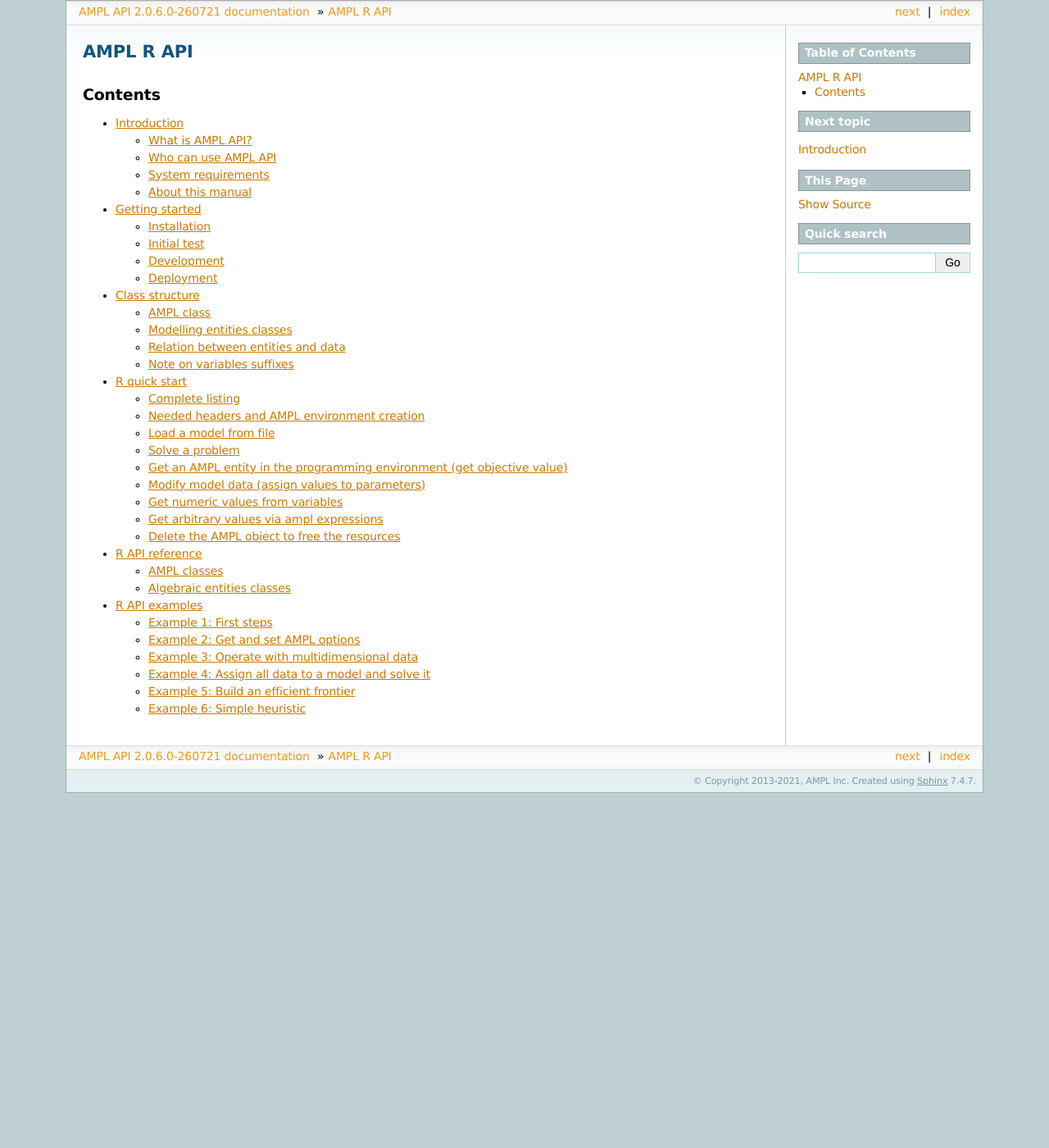
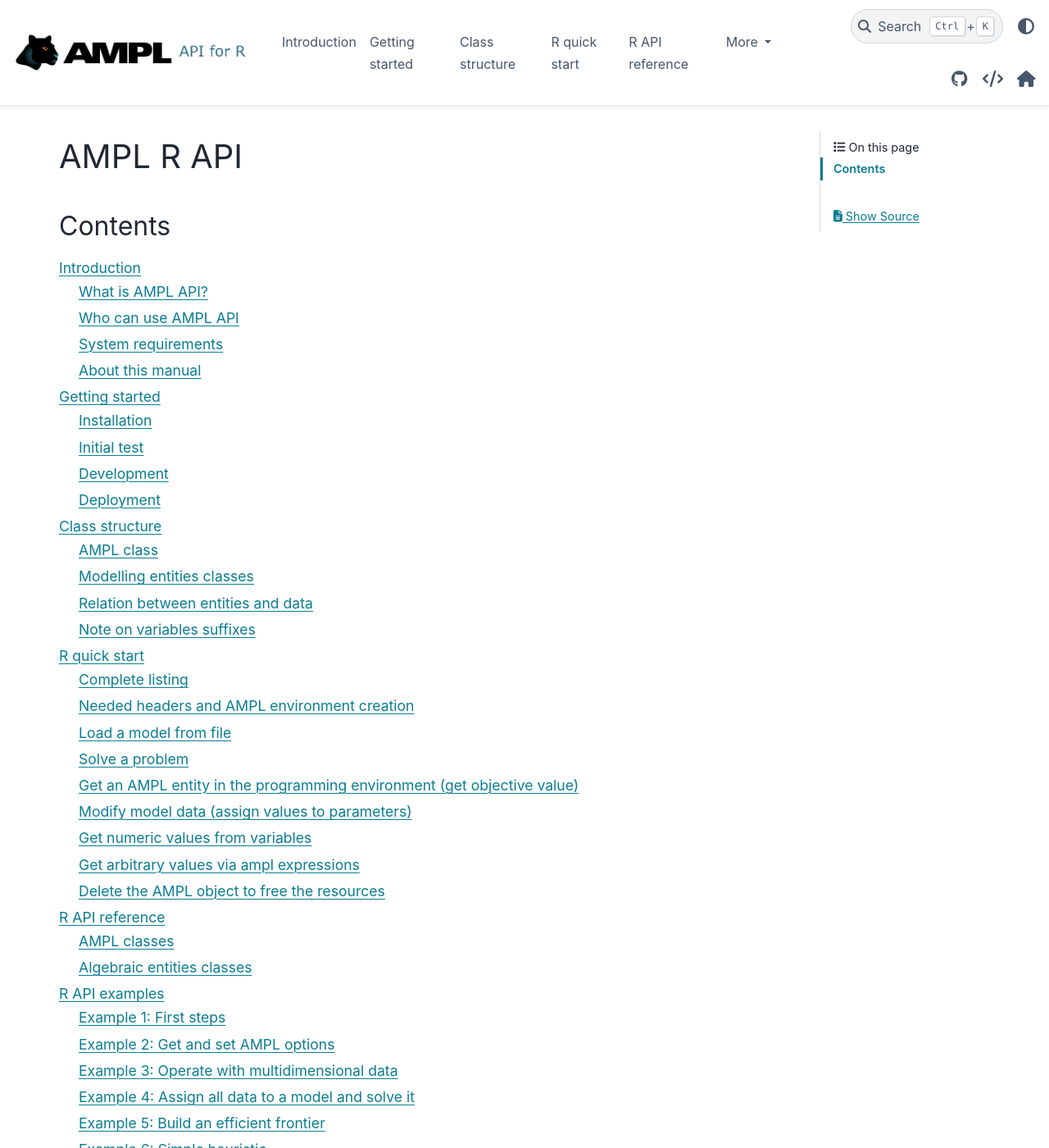
Before and after one commit to ampl/rAMPL, a Sphinx documentation site: the page built from docs/source/index.rst, in a window 1280 px wide and 1400 px high. Shown: the whole window at 82% size. Built offline with Sphinx 7.4.7 and the PyData theme 0.15.4, drawn with Linux system fonts in a browser that asks for light colours; some of the changed text lies outside the part shown.

Commit message:
Switch to PyData theme for documentation

```diff
--- /dev/null
+++ b/docs/requirements.txt
@@ -0,0 +1,2 @@
+pydata-sphinx-theme
+sphinx==4.2.0
--- a/docs/source/conf.py
+++ b/docs/source/conf.py
@@ -11,12 +11,15 @@
 # All configuration values have a default; values that are commented out
 # serve to show the default.
 
-import sys, os
+import sys
+import os
+import datetime
+
 
 # -- General configuration -----------------------------------------------------
 
 # If your documentation needs a minimal Sphinx version, state it here.
-#needs_sphinx = '1.0'
+needs_sphinx = '4.2.0'
 
 # Add any Sphinx extension module names here, as strings. They can be extensions
 # coming with Sphinx (named 'sphinx.ext.*') or your custom ones.
@@ -40,16 +43,14 @@
 # General information about the project.
 project = u'AMPL API'
 
-copyright = u'2013-2021, AMPL Inc'
+copyright = u'2018-{}, AMPL Optimization Inc'.format(
+    datetime.date.today().year)
 
 # Version numbers to be  defined at command line
 # The short X.Y version.
-version =  '2.0'
+version = '2.0'
 # The full version, including alpha/beta/rc tags.
 release = '2.0.6.0-260721'
-
-
-
 
 
 # The language for content autogenerated by Sphinx. Refer to documentation
@@ -92,7 +93,29 @@
 
 # The theme to use for HTML and HTML Help pages.  See the documentation for
 # a list of builtin themes.
-html_theme = u'sphinxdoc'
+#html_theme = u'sphinxdoc'
+html_theme = 'pydata_sphinx_theme'
+html_theme_options = {
+    "logo_link": "index",
+    "icon_links": [
+        {
+            "name": "GitHub",
+            "url": "https://github.com/ampl/rAMPL",
+            "icon": "fab fa-github"
+        },
+        {
+            "name": "AMPL",
+            "url": "https://ampl.github.io",
+            "icon": "fa fa-code"
+        },
+        {
+            "name": "AMPL",
+            "url": "https://ampl.com",
+            "icon": "fa fa-home"
+        },
+    ],
+    "collapse_navigation": True,
+}
 
 
 # Theme options are theme-specific and customize the look and feel of a theme
@@ -113,11 +136,12 @@
 # The name of an image file (relative to this directory) to place at the top
 # of the sidebar.
 #html_logo = None
+html_logo = "_static/logo-inline-web-rampl.png"
 
 # The name of an image file (within the static path) to use as favicon of the
 # docs.  This file should be a Windows icon file (.ico) being 16x16 or 32x32
 # pixels large.
-html_favicon = '_static/ampl.ico'
+html_favicon = "_static/cropped-favicon-raw-192x192.png"
 
 # Add any paths that contain custom static files (such as style sheets) here,
 # relative to this directory. They are copied after the builtin static files,
@@ -182,12 +206,13 @@
 
 # Grouping the document tree into LaTeX files. List of tuples
 # (source start file, target name, title, author, documentclass [howto/manual]).
-latex_documents = [('index', 'sphinx.tex', u'sphinx Documentation', u'Filipe Brandao', 'manual')]
+latex_documents = [
+    ('index', 'sphinx.tex', u'sphinx Documentation', u'Filipe Brandao', 'manual')]
 
 
 # A dictionary that contains LaTeX snippets that override those Sphinx usually
 # puts into the generated .tex files.
-latex_elements = { 'babel': '\\usepackage[english]{babel}' }
+latex_elements = {'babel': '\\usepackage[english]{babel}'}
 
 
 # The name of an image file (relative to this directory) to place at the top of
@@ -219,7 +244,8 @@
 
 # One entry per manual page. List of tuples
 # (source start file, name, description, authors, manual section).
-man_pages = [('index', 'sphinx', u'sphinx Documentation', [u'Filipe Brandão'], 1)]
+man_pages = [('index', 'sphinx', u'sphinx Documentation',
+              [u'Filipe Brandão'], 1)]
 
 # -- Additional options --------------------------------------------------------
 
```
Also changed, not shown: docs/source/_static/cropped-favicon-raw-192x192.png (added), docs/source/_static/logo-inline-web-rampl.png (added), docs/source/_static/logo-inline-web-v4.png (added).
